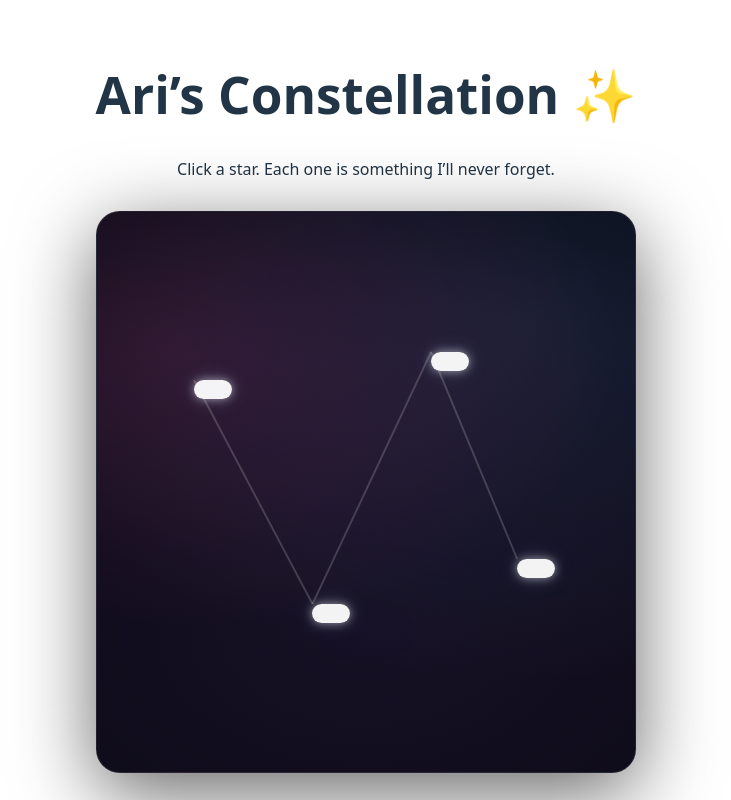
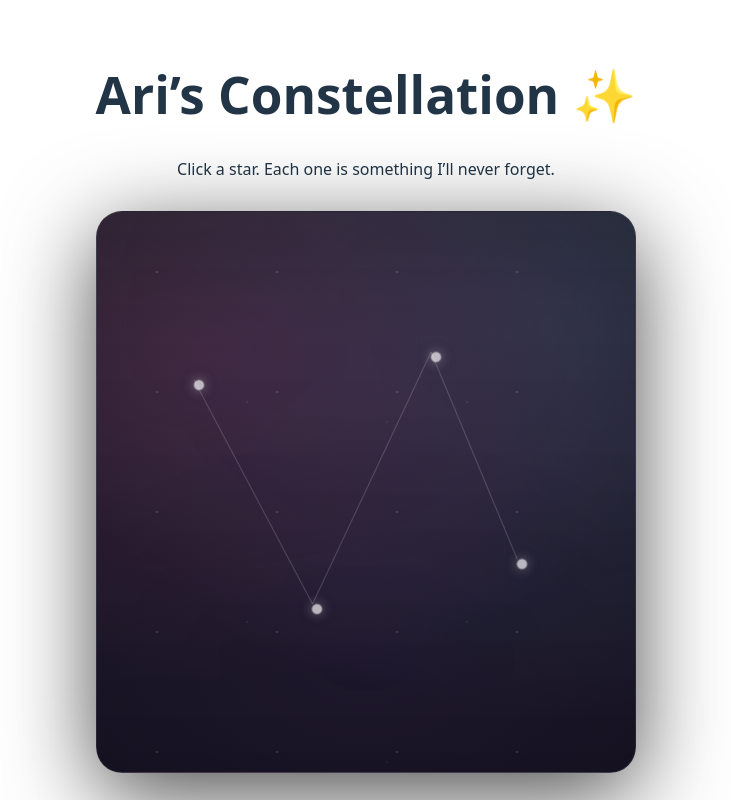
Before and after one commit to KitsuneGhost/Valentines_Gift, a React (Vite) app: page / in a window 1280 px wide. Shown: the top 800 px of the page, without its empty margins (274-1005 px from the left). Built offline with nearby package versions, Linux system fonts and the light colour scheme.

Commit message:
sky improvements

```diff
--- a/src/App.css
+++ b/src/App.css
@@ -45,33 +45,60 @@
   position: relative;
   margin-top: 30px;
   height: 70vh;
-
-  border-radius: 24px;
+  border-radius: 26px;
   overflow: hidden;
 
   background:
-          radial-gradient(800px 500px at 15% 25%, rgba(255, 80, 170, 0.14), transparent 55%),
-          radial-gradient(900px 600px at 80% 20%, rgba(120, 180, 255, 0.12), transparent 60%),
-          radial-gradient(1100px 700px at 50% 75%, rgba(200, 120, 255, 0.08), transparent 60%),
-          #070712;
+          radial-gradient(900px 600px at 20% 25%, rgba(255, 80, 170, 0.14), transparent 55%),
+          radial-gradient(900px 650px at 85% 20%, rgba(120, 180, 255, 0.14), transparent 60%),
+          radial-gradient(1100px 700px at 50% 80%, rgba(200, 120, 255, 0.08), transparent 60%),
+          linear-gradient(180deg, rgba(10,10,20,0.92), rgba(7,7,18,0.98));
+  border: 1px solid rgba(255,255,255,0.08);
+  box-shadow: 0 22px 90px rgba(0,0,0,0.7);
+}
 
-  box-shadow: 0 20px 80px rgba(0,0,0,0.6);
-  border: 1px solid rgba(255,255,255,0.08);
+/* star dust overlay */
+.sky::before {
+  content: "";
+  position: absolute;
+  inset: 0;
+  background-image:
+          radial-gradient(rgba(255,255,255,0.55) 1px, transparent 1px),
+          radial-gradient(rgba(255,255,255,0.25) 1px, transparent 1px),
+          radial-gradient(rgba(255,255,255,0.18) 1px, transparent 1px);
+  background-size: 120px 120px, 220px 220px, 340px 340px;
+  background-position: 0 0, 40px 80px, 120px 40px;
+  opacity: 0.25;
+  pointer-events: none;
+  filter: blur(0.2px);
 }
 
 .star {
   position: absolute;
   width: 10px;
   height: 10px;
+
+  padding: 0;
+  margin: 0;
+  border: none;
+  outline: none;
+
   border-radius: 999px;
-  border: 0;
   cursor: pointer;
 
-  background: rgba(255,255,255,0.95);
+  background: rgba(255, 255, 255, 0.95);
   box-shadow:
           0 0 10px rgba(255,255,255,0.55),
-          0 0 22px rgba(160, 200, 255, 0.20);
+          0 0 28px rgba(160, 200, 255, 0.25);
+
+  appearance: none;
+  -webkit-appearance: none;
+
+  display: block;           /* important */
+  line-height: 0;           /* important */
+  font-size: 0;             /* important */
 }
+
 
 .lines {
   position: absolute;
@@ -82,9 +109,11 @@
 }
 
 .line {
-  stroke: rgba(255,255,255,0.18);
-  stroke-width: 0.35;
+  stroke: rgba(255,255,255,0.16);
+  stroke-width: 0.22;
+  filter: drop-shadow(0 0 6px rgba(255,255,255,0.12));
 }
+
 
 .h2 { margin: 0 0 6px; font-size: 26px; letter-spacing: -0.3px; }
 .letterSection { margin: 28px 0 18px; }
@@ -137,3 +166,28 @@
 .btn.ghost {
   background: rgba(255,255,255,0.06);
 }
+
+@keyframes twinkle {
+  0%, 100% { opacity: 0.65; transform: scale(1); }
+  50% { opacity: 1; transform: scale(1.15); }
+}
+
+.star {
+  animation: twinkle 2.6s ease-in-out infinite;
+}
+
+.star:hover {
+  transform: scale(1.6);
+  box-shadow:
+          0 0 14px rgba(255,255,255,0.9),
+          0 0 60px rgba(255, 110, 190, 0.25);
+}
+
+.star.active::after {
+  content: "";
+  position: absolute;
+  inset: -10px;
+  border-radius: 999px;
+  border: 1px solid rgba(255,255,255,0.22);
+  box-shadow: 0 0 20px rgba(255,255,255,0.16);
+}
```
